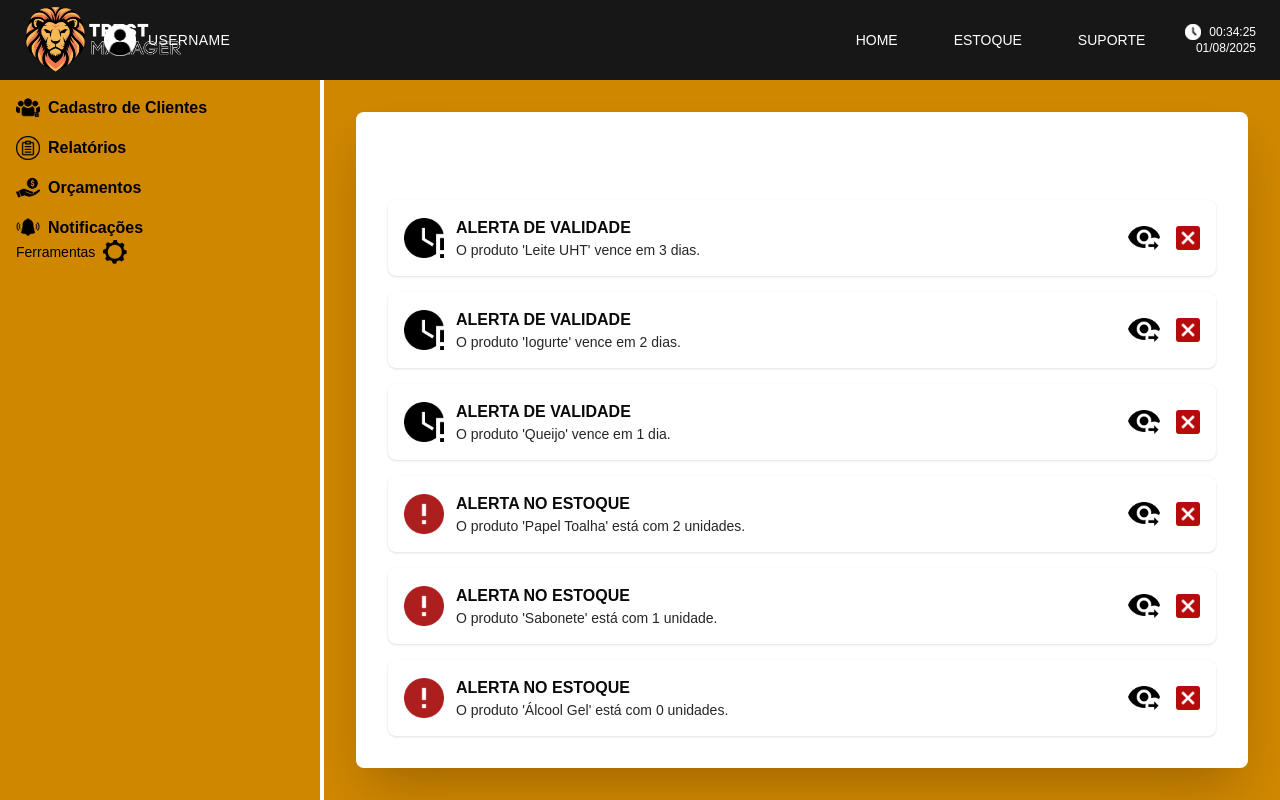
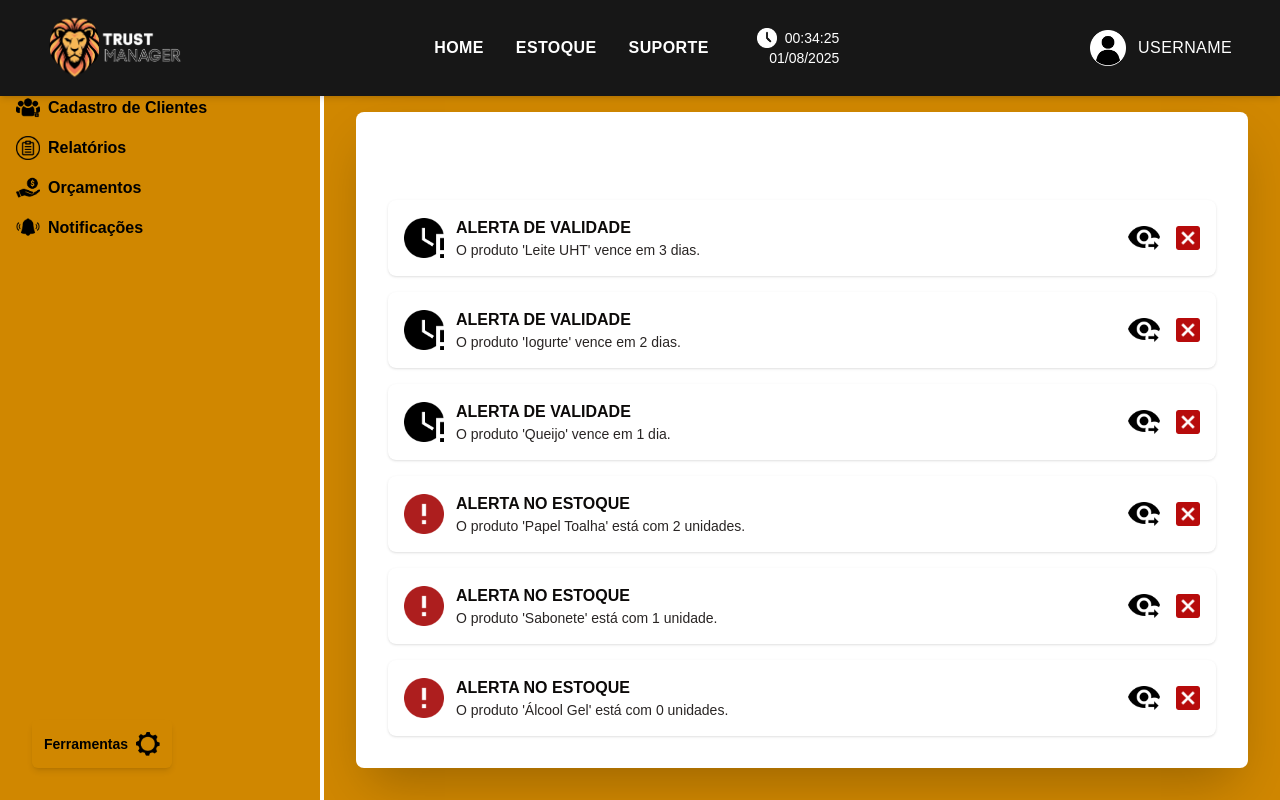
Before and after one commit to Uius/TCC-GP6, a Next.js app in the folder tccgp6/: page /notificacoes in a window 1280 px wide. Built offline with nearby package versions, Linux system fonts and the light colour scheme.

Commit message:
eu vo estupra

```diff
--- a/tccgp6/src/app/ferramentas/page.tsx
+++ b/tccgp6/src/app/ferramentas/page.tsx
@@ -8,13 +8,9 @@ export default function FerramentaPage() {
 
   return (
     <div className="min-h-screen flex flex-col text-white">
-      {/* HEADER (fixo) */}
-      <header className="fixed top-0 left-0 right-0 z-30 bg-neutral-900 flex justify-between items-center h-20 px-6">
-        <img
-          src="/LOGOBRANCA.png"
-          alt="Logo"
-          className="h-22 w-40 absolute left-6"
-        />
+      {/* HEADER (padronizado) */}
+      <header className="fixed top-0 left-0 right-0 z-50 bg-neutral-900 flex justify-between items-center h-20 px-6">
+        <img src="/LOGOBRANCA.png" alt="Logo" className="h-10 sm:h-12 w-auto" />
 
         <div className="flex items-center gap-3 relative z-10 ml-20 pl-[180]">
           <img src="/ICONEPERFIL.png" alt="User Profile" className="w-8 h-8" />
@@ -37,10 +33,10 @@ export default function FerramentaPage() {
         </div>
       </header>
 
-      {/* CONTEÚDO */}
-      <div className="flex flex-1 overflow-hidden pt-20">
-        {/* Sidebar */}
-        <aside className="fixed top-20 left-0 bottom-0 w-72 bg-yellow-600 flex flex-col justify-between p-4">
+      {/* Conteúdo abaixo do header */}
+      <div className="pt-20 w-full">
+        <div className="w-full grid grid-cols-1 lg:grid-cols-[minmax(16rem,20rem)_1fr] min-h-[calc(100vh-5rem)]">
+          <aside className="hidden md:flex md:flex-col md:w-64 lg:w-72 bg-yellow-600 flex-shrink-0 p-4 md:sticky md:top-20 md:h-[calc(100vh-80px)]">
             <div>
               <nav className="space-y-4 text-black font-semibold">
                 <div className="flex flex-row">
@@ -68,8 +64,9 @@ export default function FerramentaPage() {
             </div>
           </aside>
 
-        {/* Main Content */}
-        <main className="flex-1 bg-yellow-600 flex justify-center items-start p-10 overflow-auto min-h-0 ml-72">
+          <div className="hidden md:block md:w-px bg-white/10" />
+
+          <main className="flex-1 bg-yellow-600 p-10 overflow-auto min-h-0">
             <section className="bg-white rounded-lg shadow-2xl p-8 w-full max-w-4xl">
               <h2 className="text-2xl font-bold text-center mb-6 text-black">FERRAMENTAS:</h2>
 
@@ -154,5 +151,6 @@ export default function FerramentaPage() {
           </main>
         </div>
       </div>
+    </div>
   )
 }
--- a/tccgp6/src/app/notificacoes/page.tsx
+++ b/tccgp6/src/app/notificacoes/page.tsx
@@ -9,36 +9,40 @@ export default function NotificacoesPage() {
   return (
     <div className="min-h-screen flex flex-col text-white">
       {/* HEADER (fixo) */}
-      <header className="fixed top-0 left-0 right-0 z-30 bg-neutral-900 flex justify-between items-center h-20 px-6">
-        <img
-          src="/LOGOBRANCA.png"
-          alt="Logo"
-          className="h-22 w-40 absolute left-6"
-        />
-
-        <div className="flex items-center gap-3 relative z-10 ml-20 pl-[180]">
-          <img src="/ICONEPERFIL.png" alt="User Profile" className="w-8 h-8" />
-          <span className="uppercase text-sm tracking-wide">USERNAME</span>
+    <header className="fixed top-0 left-0 right-0 z-50 bg-neutral-900 flex items-center justify-between h-24 px-12 shadow-md">
+  {/* LOGO */}
+  <div className="flex items-center gap-4">
+    <img src="/LOGOBRANCA.png" alt="Logo" className="h-20 w-auto" />
   </div>
 
-        <div className="flex items-center gap-6">
-          <nav className="flex gap-6 text-sm">
-            <a href="/" className="text-white py-2 px-4">
-              HOME
+  {/* MENU + HORA */}
+  <div className="flex items-center gap-12">
+    {/* MENU */}
+    <nav className="hidden md:flex gap-8 text-base uppercase tracking-wide font-semibold">
+      <a href="/" className="text-white hover:text-yellow-500 transition">
+        Home
       </a>
-            <a href="/estoque" className="text-white py-2 px-4">
-              ESTOQUE
+      <a href="/estoque" className="text-white hover:text-yellow-500 transition">
+        Estoque
       </a>
-            <a href="/suporte" className="text-white py-2 px-4">
-              SUPORTE
+      <a href="/suporte" className="text-white hover:text-yellow-500 transition">
+        Suporte
       </a>
     </nav>
-          <div className="text-right text-xs leading-4">
-            <div className="flex items-center">
-              <img src="/ICONETEMPO.png" alt="Time" className="w-4 h-4 mr-2" />
+
+    {/* HORA E DATA */}
+    <div className="text-right text-sm leading-5 hidden md:block">
+      <div className="flex items-center gap-2 justify-end">
+        <img src="/ICONETEMPO.png" alt="Time" className="w-5 h-5" />
         <div>{time}</div>
       </div>
       <div>{date}</div>
+    </div>
+  </div>
+    <div className="flex items-center gap-6">
+          <div className="flex items-center gap-3">
+            <img src="/ICONEPERFIL.png" alt="User Profile" className="w-8 h-8 lg:w-9 lg:h-9" />
+            <span className="uppercase text-sm tracking-wide lg:text-base">USERNAME</span>
           </div>
           </div>
 </header>
@@ -46,8 +50,9 @@ export default function NotificacoesPage() {
       {/* CONTEÚDO: wrapper responsivo (sidebar md+ + main flexível) */}
       <div className="flex flex-1 pt-20 min-h-0">
         {/* Sidebar: visível em md+, sticky para não ficar sob o header */}
-        <aside className="hidden md:block md:w-72 lg:w-80 bg-yellow-600 flex flex-col justify-between p-4 md:sticky md:top-20 md:h-[calc(100vh-80px)] text-black">
+        <aside className="hidden md:block md:w-72 lg:w-80 bg-yellow-600 flex flex-col justify-start p-4 md:sticky md:top-20 md:h-[calc(100vh-80px)] text-black">
           <div>
+
             <nav className="space-y-4 text-black font-semibold">
               <div className="flex flex-row">
                 <img
@@ -75,7 +80,7 @@ export default function NotificacoesPage() {
                   alt=""
                   className="w-6 h-6 mr-2"
                 />
-                <a href="#" className="block">
+                <a href="/orcamentos" className="block">
                   Orçamentos
                 </a>
               </div>
@@ -89,21 +94,14 @@ export default function NotificacoesPage() {
                   Notificações
                 </a>
               </div>
+
             </nav>
-          </div>
-
-          <div className="text-black flex items-center gap-2">
-            <span className="text-sm">Ferramentas</span>
-            <img
-              src="/ICONECONFIG.png"
-              alt="Ferramentas"
-              className="h-6 w-6"
-            />
           </div>
         </aside>
 
-        {/* Divisor vertical (desktop) */}
-        <div className="hidden md:block md:w-0.5 lg:w-1 bg-white/20" />
+        {/* Divisor vertical (desktop) - agora com altura alinhada ao sidebar/main */}
+          <div className="hidden lg:block w-1 bg-white/100" />
+
 
         {/* Main Content — ocupa o restante, com scroll próprio */}
         <main className="flex-1 bg-yellow-600 p-6 md:p-8 overflow-auto min-h-0">
@@ -306,6 +304,14 @@ export default function NotificacoesPage() {
           </div>
         </main>
       </div>
+
+      {/* Ferramentas fixas no canto inferior esquerdo (igual padrão da home) */}
+      <div className="fixed left-4 bottom-4 md:left-8 md:bottom-8 z-40">
+        <div className="bg-yellow-600 text-black rounded-lg p-3 flex items-center gap-2 shadow-md md:rounded-md">
+          <span className="text-sm font-semibold">Ferramentas</span>
+          <img src="/ICONECONFIG.png" alt="Ferramentas" className="h-6 w-6" />
+        </div>
+      </div>
     </div>
   );
 }
--- a/tccgp6/src/app/orcamentos/page.tsx
+++ b/tccgp6/src/app/orcamentos/page.tsx
@@ -1,39 +1,51 @@
-'use client'
+"use client";
 
-import React from 'react'
-import { useClock } from '@/hooks/useClock'
+import React from "react";
+import { useClock } from "@/hooks/useClock";
 
 export default function OrcamentosPage() {
-  const { time, date } = useClock()
+  const { time, date } = useClock();
 
   return (
     <div className="min-h-screen flex flex-col text-white bg-neutral-900">
       {/* HEADER */}
-      <header className="fixed top-0 left-0 right-0 z-40 bg-neutral-900 flex items-center h-20 px-6">
+   <header className="fixed top-0 left-0 right-0 z-50 bg-neutral-900 flex items-center justify-between h-20 px-10 shadow-md">
+  {/* LOGO */}
   <div className="flex items-center gap-4">
-          <img src="/LOGOBRANCA.png" alt="Logo" className="h-10 w-auto" />
-          <span className="hidden md:inline text-sm uppercase tracking-wide">USERNAME</span>
+    <img src="/LOGOBRANCA.png" alt="Logo" className="h-14 w-auto" />
   </div>
 
-        <nav className="ml-8 hidden md:flex gap-6 text-sm flex-1">
-          <a href="/" className="text-white">HOME</a>
-          <a href="/estoque" className="text-white">ESTOQUE</a>
-          <a href="/suporte" className="text-white">SUPORTE</a>
+  {/* MENU + HORA */}
+  <div className="flex items-center gap-10">
+    {/* MENU */}
+    <nav className="hidden md:flex gap-8 text-sm uppercase tracking-wide ">
+      <a href="/" className="text-white hover:text-yellow-500 transition">
+        Home
+      </a>
+      <a href="/estoque" className="text-white hover:text-yellow-500">
+        Estoque
+      </a>
+      <a href="/suporte" className="text-white hover:text-yellow-500">
+        Suporte
+      </a>
     </nav>
 
-        <div className="ml-auto text-right text-xs leading-4 hidden md:block">
-          <div className="flex items-center gap-2">
-            <img src="/ICONETEMPO.png" alt="Time" className="w-4 h-4" />
+    {/* HORA E DATA */}
+    <div className="text-right text-xs leading-4 hidden md:block">
+      <div className="flex items-center gap-2 justify-end">
+        <img src="/ICONETEMPO.png" alt="Time" className="w-4 h-4 mr-2 lg:w-5 lg:h-5" />
         <div>{time}</div>
       </div>
       <div>{date}</div>
     </div>
+  </div>
 </header>
 
-      {/* CONTEÚDO - sidebar + main */}
-      <div className="flex flex-1 pt-20 min-h-0">
-        {/* Sidebar (desktop) */}
-        <aside className="hidden md:flex md:flex-col md:w-72 lg:w-80 bg-yellow-600 text-black p-6 md:sticky md:top-20 md:h-[calc(100vh-80px)]">
+
+      {/* CONTEÚDO GERAL */}
+      <div className="pt-20 w-full flex">
+        {/* SIDEBAR (mesma estrutura e cor da base) */}
+        <aside className="hidden md:flex flex-col w-64 bg-[#c47b00] text-black p-6 sticky top-20 h-[calc(100vh-80px)]">
           <div className="flex-1">
             <nav className="space-y-6 font-semibold">
               <div className="flex items-center gap-3">
@@ -72,19 +84,21 @@ export default function OrcamentosPage() {
           </div>
         </aside>
 
-        {/* divisor fino */}
-        <div className="hidden md:block md:w-px bg-white/20" />
+        {/* LINHA DIVISÓRIA */}
+        <div className="hidden md:block md:w-px bg-black/30" />
 
-        {/* Main */}
-        <main className="flex-1 bg-yellow-600 overflow-auto min-h-0 p-8 lg:p-12">
-          <div className="max-w-4xl mx-auto bg-white text-black rounded shadow-lg p-10">
+        {/* MAIN (sem alterar cor, mesma base da home) */}
+        <main className="flex-1 bg-[#c47b00] overflow-auto p-8 lg:p-12">
+          <div className="max-w-5xl mx-auto bg-white text-black rounded shadow-lg p-10">
             <h1 className="text-3xl font-extrabold mb-2">ORÇAMENTO</h1>
             <p className="text-sm text-gray-600 mb-6">Informações Gerais</p>
 
-            <p className="text-yellow-600 font-semibold mb-6">Solicite um orçamento</p>
+            <p className="text-yellow-700 font-semibold mb-6">
+              Solicite um orçamento
+            </p>
 
             <form className="grid grid-cols-12 gap-6">
-              {/* Left column (form fields) */}
+              {/* Coluna Esquerda */}
               <div className="col-span-12 lg:col-span-7 space-y-4">
                 <div>
                   <label className="block text-sm mb-2">Nome</label>
@@ -118,29 +132,54 @@ export default function OrcamentosPage() {
                 </div>
               </div>
 
-              {/* Right column (upload + descrição) */}
+              {/* Coluna Direita */}
               <div className="col-span-12 lg:col-span-5 space-y-4">
                 <div>
                   <label className="block text-sm mb-2">Descrição</label>
-                  <input className="w-full border rounded px-3 py-2 text-sm" placeholder="Descrição" />
+                  <input
+                    className="w-full border rounded px-3 py-2 text-sm"
+                    placeholder="Descrição"
+                  />
                 </div>
 
                 <div>
                   <label className="block text-sm mb-2">Upload de arquivos</label>
                   <div className="w-full h-36 border-2 border-dashed rounded bg-gray-50 flex items-center justify-center text-gray-400">
                     <div className="text-center">
-                      <svg className="mx-auto mb-2 w-8 h-8 text-gray-400" fill="none" stroke="currentColor" viewBox="0 0 24 24">
-                        <path strokeLinecap="round" strokeLinejoin="round" strokeWidth={2} d="M7 16v-4a4 4 0 118 0v4m-5-4v4m0 0h6" />
+                      <svg
+                        className="mx-auto mb-2 w-8 h-8 text-gray-400"
+                        fill="none"
+                        stroke="currentColor"
+                        viewBox="0 0 24 24"
+                      >
+                        <path
+                          strokeLinecap="round"
+                          strokeLinejoin="round"
+                          strokeWidth={2}
+                          d="M7 16v-4a4 4 0 118 0v4m-5-4v4m0 0h6"
+                        />
                       </svg>
                       <div className="text-sm">Upload de arquivos</div>
-                      <div className="text-xs text-gray-500">Fotos, documentos, arquivos etc.</div>
+                      <div className="text-xs text-gray-500">
+                        Fotos, documentos, arquivos etc.
+                      </div>
                     </div>
                   </div>
                 </div>
 
                 <div className="flex justify-between items-center mt-6">
-                  <button type="button" className="bg-red-600 text-white px-6 py-2 rounded">Cancelar</button>
-                  <button type="submit" className="bg-yellow-600 text-black px-6 py-2 rounded">Enviar</button>
+                  <button
+                    type="button"
+                    className="bg-red-600 text-white px-6 py-2 rounded"
+                  >
+                    Cancelar
+                  </button>
+                  <button
+                    type="submit"
+                    className="bg-yellow-600 text-black px-6 py-2 rounded"
+                  >
+                    Enviar
+                  </button>
                 </div>
               </div>
             </form>
@@ -148,5 +187,5 @@ export default function OrcamentosPage() {
         </main>
       </div>
     </div>
-  )
+  );
 }
--- a/tccgp6/src/app/page.tsx
+++ b/tccgp6/src/app/page.tsx
@@ -78,11 +78,11 @@ export default function HomePage() {
           </div>
           <div className="flex items-center gap-2">
             <img src="/ICONERELATORIO.png" alt="" className="w-6 h-6" />
-            <a href="#" className="block">Relatórios</a>
+            <a href="/relatorio" className="block">Relatórios</a>
           </div>
           <div className="flex items-center gap-2">
             <img src="/ICONEORCAMENTO.png" alt="" className="w-6 h-6" />
-            <a href="#" className="block">Orçamentos</a>
+            <a href="/orcamentos" className="block">Orçamentos</a>
           </div>
           <div className="flex items-center gap-2">
             <img src="/ICONENOTIFIC.png" alt="" className="w-6 h-6" />
@@ -108,7 +108,7 @@ export default function HomePage() {
           <img
             src="/LOGOBRANCA.png"
             alt="Logo"
-            className="h-10 sm:h-20 w-28 sm:w-40 object-contain lg:h-24 lg:w-48 xl:h-28 xl:w-56"
+            className="h-10 sm:h-25 w-45"
           />
         </div>
 
@@ -171,13 +171,7 @@ export default function HomePage() {
                   className="w-full h-auto object-cover md:h-[420px] lg:h-[540px] xl:h-[620px]"
                 />
               </div>
-<<<<<<< HEAD
-              <div className="flex flex-row">
-                <img src="/ICONERELATORIO.png" alt="" className="w-6 h-6 mr-2" />
-                <a href="/relatorio" className="block">Relatórios</a>
-=======
             </section>
-
             <section className="p-6">
               <div className="flex flex-col md:flex-row items-start justify-start gap-6">
                 <img
@@ -185,7 +179,7 @@ export default function HomePage() {
                   alt="Tutorial"
                   className="w-full h-auto md:h-[180px] lg:h-[240px]"
                 />
->>>>>>> f7ef55ab05d5286e8fd101163a5be1264fdb96e9
+
               </div>
               <div className="mt-6">
                 <iframe
--- a/tccgp6/src/app/suporte/page.tsx
+++ b/tccgp6/src/app/suporte/page.tsx
@@ -6,10 +6,10 @@ export default function HomePage() {
   const { time, date } = useClock()
 
   return (
-    <div className="h-auto text-white">
+    <div className="min-h-screen text-white">
 
-      {/* HEADER */}
-      <header className="relative bg-neutral-900 flex justify-between items-center h-20 px-6">
+      {/* HEADER (padronizado: fixo) */}
+      <header className="fixed top-0 left-0 right-0 z-50 bg-neutral-900 flex justify-between items-center h-20 px-6">
 
         <img
           src="/LOGOBRANCA.png"
@@ -38,10 +38,11 @@ export default function HomePage() {
         </div>
       </header>
 
-      <div className="flex">
-
-        {/* Sidebar */}
-        <aside className="w-64 bg-yellow-600 flex flex-col justify-between p-4">
+      {/* Conteúdo abaixo do header */}
+      <div className="pt-20 w-full">
+        <div className="w-full grid grid-cols-1 lg:grid-cols-[minmax(16rem,20rem)_1fr] min-h-[calc(100vh-5rem)]">
+          {/* Sidebar (sticky em md+) */}
+          <aside className="hidden md:flex md:flex-col md:w-64 lg:w-72 bg-yellow-600 p-4 md:sticky md:top-20 md:h-[calc(100vh-80px)]">
             <div>
               <nav className="space-y-4 text-black font-semibold">
                 <div className="flex flex-row">
@@ -63,13 +64,15 @@ export default function HomePage() {
               </nav>
             </div>
             <div className="text-black flex items-center gap-2">
-            <span  className="text-sm">Ferramentas</span>
-            <a href="ferramentas" className="block">Notificações</a>
+              <a href="ferramentas" className="block">Ferramentas</a>
               <img src="/ICONECONFIG.png" alt="Ferramentas" className="h-6 w-6" />
             </div>
           </aside>
 
-        {/* Main Content */}
+          {/* Divisor fino */}
+          <div className="hidden md:block md:w-px bg-white/20" />
+
+          {/* Main (conteúdo interno mantido) */}
           <main className="flex-1 bg-yellow-600 p-8">
             <div className="bg-white p-8 rounded-lg shadow-2xl text-center">
               <h1 className="text-4xl font-bold text-black mb-4">SUPORTE</h1>
@@ -98,5 +101,6 @@ export default function HomePage() {
           </main>
         </div>
       </div>
+    </div>
   )
 }
```
Lines whose indentation alone changed are shown as unchanged.
